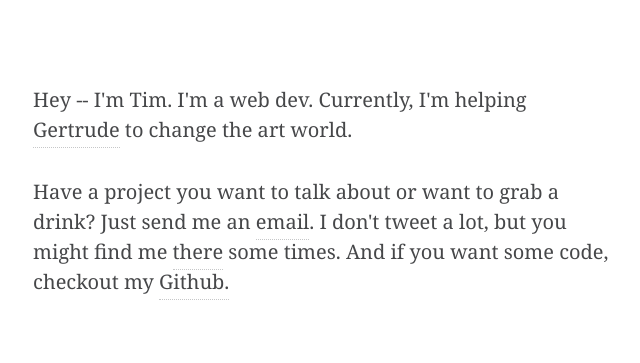
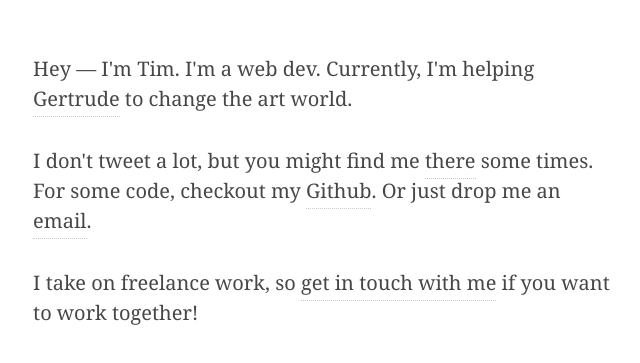
Before and after one commit to TimPetricola/timpetricola.github.io, a website: page index.html in a window 1280 px wide. Shown: the part 193-556 px from the top of the page, without its empty margins (317-957 px from the left). Drawn offline with Linux system fonts and the light colour scheme.

Commit message:
Freelancing and copy

```diff
--- a/index.html
+++ b/index.html
@@ -15,8 +15,9 @@
 <body>
 
   <div class='container'>
-    <p>Hey -- I'm Tim. I'm a web dev. Currently, I'm helping <a href="https://gertrude.co">Gertrude</a> to change the art world.</p>
-    <p>Have a project you want to talk about or want to grab a drink? Just send me an <a href="mailto:tim.petricola@gmail.com">email</a>. I don't tweet a lot, but you might find me <a href="https://twitter.com/TimPetricola">there</a> some times. And if you want some code, checkout my <a href="http://github.com/TimPetricola/">Github.</a></p>
+    <p>Hey — I'm Tim. I'm a web dev. Currently, I'm helping <a href="https://gertrude.co">Gertrude</a> to change the art world.</p>
+    <p>I don't tweet a lot, but you might find me <a href="https://twitter.com/TimPetricola">there</a> some times. For some code, checkout my <a href="http://github.com/TimPetricola/">Github</a>. Or just drop me an <a href="mailto:tim.petricola@gmail.com">email</a>.</p>
+    <p>I take on freelance work, so <a href="mailto:tim.petricola@gmail.com">get in touch with me</a> if you want to work together!</p>
   </div>
 
   <script type="text/javascript">
```
